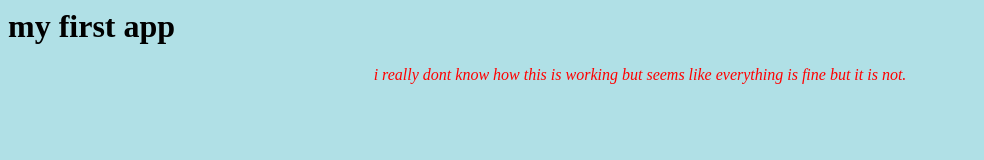
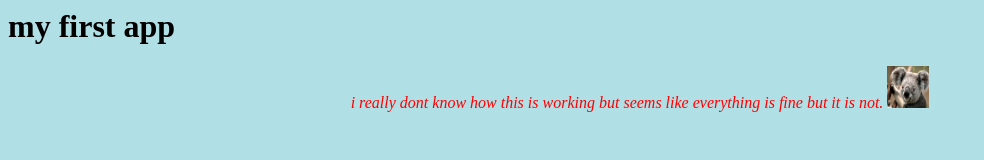
Before and after one commit to rvv5/dbapp, a plain HTML site: page index.html in a window 1280 px wide. Shown: the whole page, without its empty margins (0-984 px from the left). Drawn offline with Linux system fonts and the light colour scheme.

Commit message:
updated html

```diff
--- a/index.html
+++ b/index.html
@@ -11,6 +11,7 @@
   <center>
     <font color="red">
       <i>i really dont know how this is working but seems like everything is fine but it is not.
+        <img src="koala.jpg" alt="Smiley face" height="42" width="42">
       </i>
     </font>
     </center>
```
